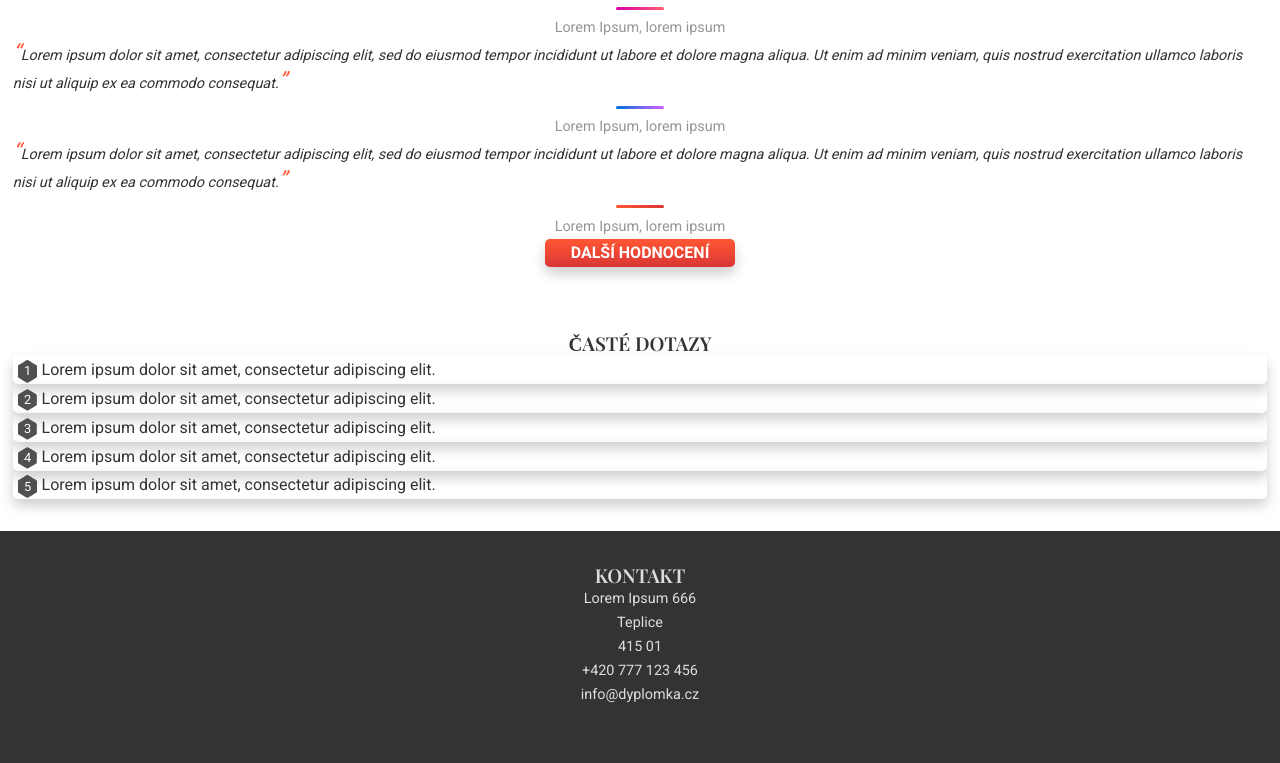
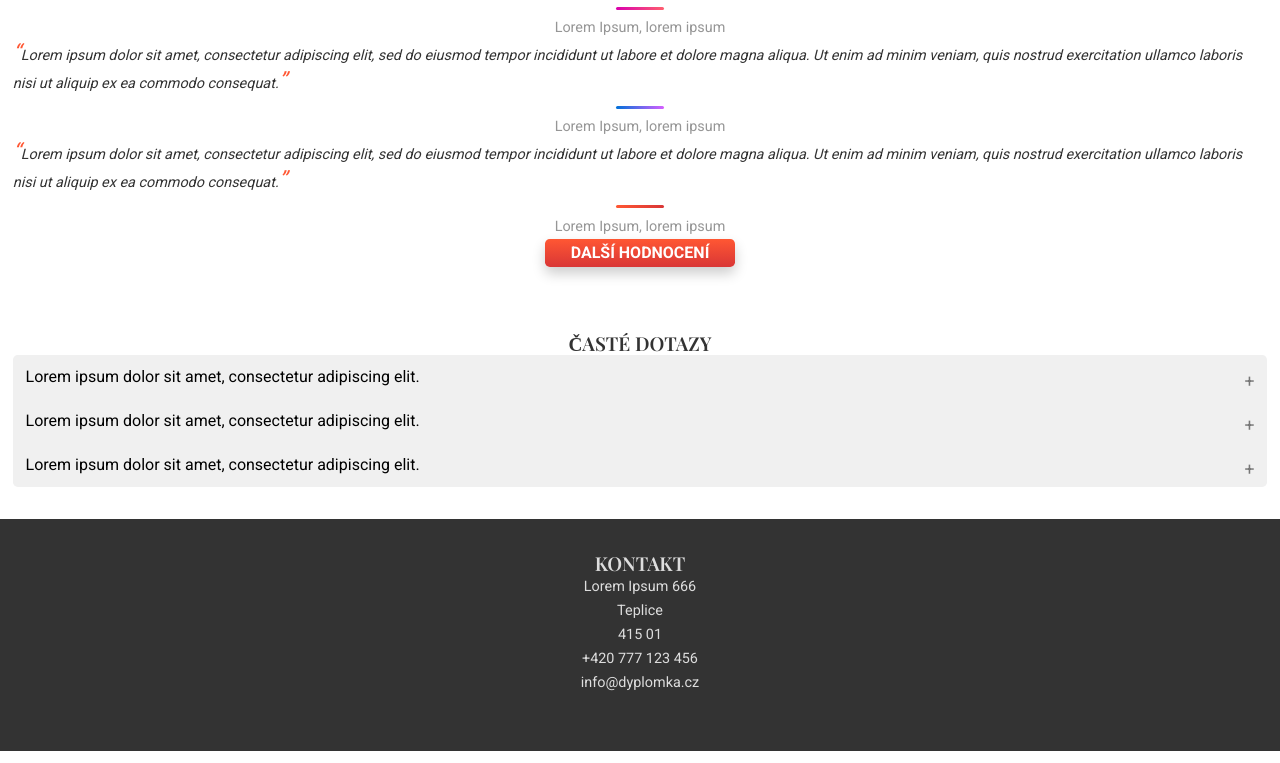
Before and after one commit to MartinBalon/dyplomka, a plain HTML site: page index.html in a window 1280 px wide. Shown: the part 2784-3547 px from the top of the page. Drawn offline with nearby package versions, Linux system fonts and the light colour scheme.

Commit message:
added Q&A accordion

```diff
--- a/css/main.scss
+++ b/css/main.scss
@@ -125,7 +125,7 @@ footer {
 	padding: $primaryPaddingS;
 }
 
-button {
+.button {
 	display: block;
 	line-height: 1;
 	background-color: $buttonGradientBackground;
@@ -300,35 +300,50 @@ nav {
 }
 
 #questions-and-answers {
-	.row {
-		border-radius: $borderRadiusPrimary;
-		box-shadow: $secondaryBoxShadow;
+	.accordion {
+		background: #f0f0f0;
 		position: relative;
-		padding: $secondaryPaddingXS;
-		padding-left: 1.8rem;
-		line-height: 1.2rem;
+		border: none;
+		width: 100%;
+		font-size: $fontSizeM;
+		padding: $secondaryPaddingS;
+		text-align: left;
+		cursor: pointer;
+		outline: none;
+		transition: background ease-out 0.4s;
+		&:hover {
+			background: #fafafa;
+		}
+		&:first-of-type {
+			border-radius: 0.3rem 0.3rem 0 0;
+		}
+		&:last-of-type {
+			border-radius: 0 0 0.3rem 0.3rem;
+		}
+		&::after {
+			content: "\002B";
+			position: absolute;
+			top: 50%;
+			margin-top: -0.4rem;
+			right: $secondaryPaddingS;
+			font-size: $fontSizeL;
+			color: #777;
+		}
 	}
-	p {
-		display: inline;
-		font-size: $fontSizeM;
-		line-height: 1.2rem;
+	.accordion-active {
+		background: #fafafa;
+		&::after {
+			content: "\2212";
+			font-size: $fontSizeL;
+		}
 	}
-}
-
-.hexagon {
-	position: absolute;
-	left: 0.3rem; // to match padding of container
-	top: 0.3rem;
-	height: 1.4rem;
-	width: 1.24rem;
-	background: url("/assets/logo/hexagon-dark.svg") no-repeat center center;
-	background-size: cover;
-	float: left;
-	color: $primaryColor;
-	font-size: $fontSizeXS;
-	display: flex;
-	align-items: center;
-	justify-content: center;
+	.accordion-content {
+		padding: 0 1rem;
+		max-height: 0;
+		overflow: hidden;
+		transition: max-height 0.2s ease-out;
+		font-size: $fontSizeS;
+	}
 }
 
 footer {
--- a/index.html
+++ b/index.html
@@ -84,7 +84,7 @@
 					konzultace? Revize? Zpětnou vazbu? Nevíš, jak správně citovat? Jak má
 					vypadat poznámkový aparát? Nebo máš nějaké jiné další otázky?
 				</p>
-				<button class="centered">
+				<button class="centered button">
 					<a href="#contact-us">NAPIŠTE NÁM</a>
 				</button>
 			</div>
@@ -342,30 +342,54 @@
 				</p>
 				<p id="testimonials-04">Lorem Ipsum, lorem ipsum</p>
 			</div>
-			<button class="centered">DALŠÍ HODNOCENÍ</button>
+			<button class="centered button">DALŠÍ HODNOCENÍ</button>
 		</article>
 
 		<article id="questions-and-answers">
 			<h2>ČASTÉ DOTAZY</h2>
-			<div class="row">
-				<div class="hexagon">1</div>
-				<p>Lorem ipsum dolor sit amet, consectetur adipiscing elit.</p>
+			<button class="accordion">
+				Lorem ipsum dolor sit amet, consectetur adipiscing elit.
+			</button>
+			<div class="accordion-content">
+				<p>
+					Lorem ipsum dolor sit amet, consectetur adipiscing elit, sed do
+					eiusmod tempor incididunt ut labore et dolore magna aliqua. Ut enim ad
+					minim veniam, quis nostrud exercitation ullamco laboris nisi ut
+					aliquip ex ea commodo consequat. Duis aute irure dolor in
+					reprehenderit in voluptate velit esse cillum dolore eu fugiat nulla
+					pariatur. Excepteur sint occaecat cupidatat non proident, sunt in
+					culpa qui officia deserunt mollit anim id est laborum.
+				</p>
 			</div>
-			<div class="row">
-				<div class="hexagon">2</div>
-				<p>Lorem ipsum dolor sit amet, consectetur adipiscing elit.</p>
+
+			<button class="accordion">
+				Lorem ipsum dolor sit amet, consectetur adipiscing elit.
+			</button>
+			<div class="accordion-content">
+				<p>
+					Lorem ipsum dolor sit amet, consectetur adipiscing elit, sed do
+					eiusmod tempor incididunt ut labore et dolore magna aliqua. Ut enim ad
+					minim veniam, quis nostrud exercitation ullamco laboris nisi ut
+					aliquip ex ea commodo consequat. Duis aute irure dolor in
+					reprehenderit in voluptate velit esse cillum dolore eu fugiat nulla
+					pariatur. Excepteur sint occaecat cupidatat non proident, sunt in
+					culpa qui officia deserunt mollit anim id est laborum.
+				</p>
 			</div>
-			<div class="row">
-				<div class="hexagon">3</div>
-				<p>Lorem ipsum dolor sit amet, consectetur adipiscing elit.</p>
-			</div>
-			<div class="row">
-				<div class="hexagon">4</div>
-				<p>Lorem ipsum dolor sit amet, consectetur adipiscing elit.</p>
-			</div>
-			<div class="row">
-				<div class="hexagon">5</div>
-				<p>Lorem ipsum dolor sit amet, consectetur adipiscing elit.</p>
+
+			<button class="accordion">
+				Lorem ipsum dolor sit amet, consectetur adipiscing elit.
+			</button>
+			<div class="accordion-content">
+				<p>
+					Lorem ipsum dolor sit amet, consectetur adipiscing elit, sed do
+					eiusmod tempor incididunt ut labore et dolore magna aliqua. Ut enim ad
+					minim veniam, quis nostrud exercitation ullamco laboris nisi ut
+					aliquip ex ea commodo consequat. Duis aute irure dolor in
+					reprehenderit in voluptate velit esse cillum dolore eu fugiat nulla
+					pariatur. Excepteur sint occaecat cupidatat non proident, sunt in
+					culpa qui officia deserunt mollit anim id est laborum.
+				</p>
 			</div>
 		</article>
 
@@ -389,6 +413,6 @@
 				<img src="assets/logo/" alt="" />
 			</div>
 		</footer>
-		<script src="js/main.js"></script>
+		<script type="text/javascript" src="js/main.js"></script>
 	</body>
 </html>
--- a/js/main.js
+++ b/js/main.js
@@ -6,6 +6,7 @@ const menu = document.querySelector("nav");
 const navBar = document.querySelector('[data-identifier="navbar"]');
 const navLinks = document.querySelector('[data-identifier="nav-links"]');
 const socialIcons = document.querySelector('[data-identifier="social-icons"]');
+const accordionButton = document.querySelectorAll(".accordion");
 
 let isMenuActive = false;
 let lastScroll = 0;
@@ -62,6 +63,18 @@ const onNavigateHandler = () => {
 	toggleNavigation();
 };
 
+for (let i = 0; i < accordionButton.length; i++) {
+	accordionButton[i].addEventListener("click", () => {
+		accordionButton[i].classList.toggle("accordion-active");
+		const accordionContent = accordionButton[i].nextElementSibling;
+		if (accordionContent.style.maxHeight) {
+			accordionContent.style.maxHeight = null;
+		} else {
+			accordionContent.style.maxHeight = accordionContent.scrollHeight + "px";
+		}
+	});
+}
+
 menuButton.addEventListener("click", toggleNavigation);
 closeMenuButton.addEventListener("click", toggleNavigation);
 navLinks.addEventListener("click", onNavigateHandler);
```
Also changed, not shown: assets/logo/hexagon-active.svg (deleted), assets/logo/hexagon-dark.svg (deleted), css/main.css, 1 other file.
